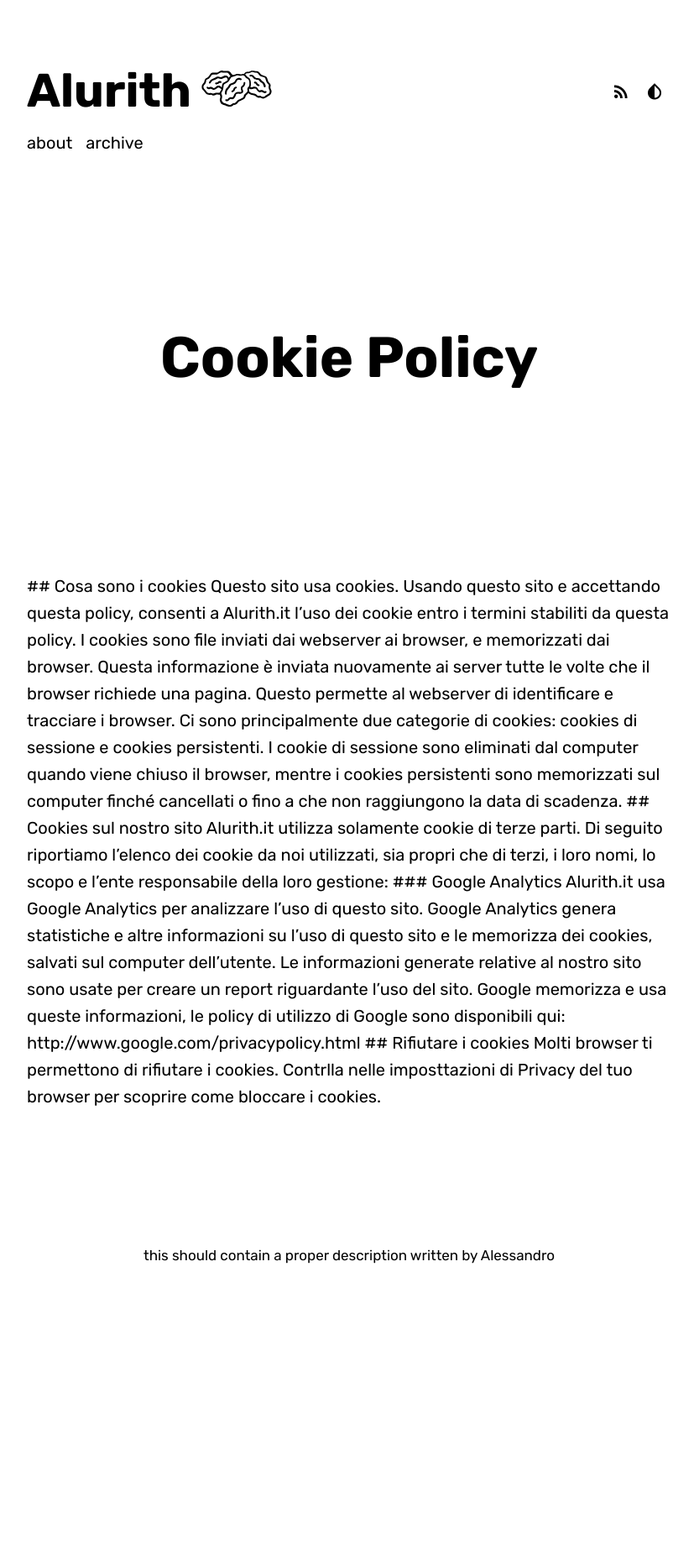
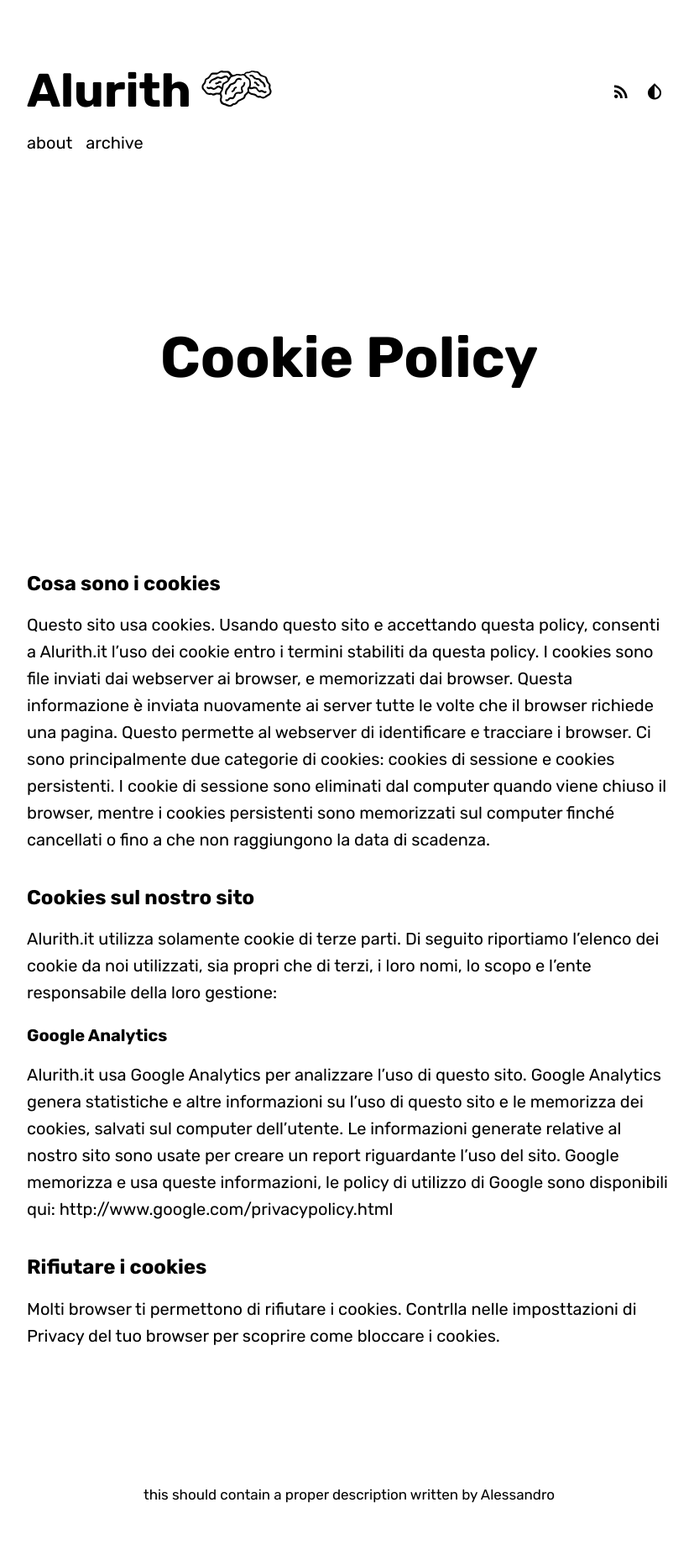
Before and after one commit to Alurith/alurith.github.io, a Jekyll site: the page built from cookie-policy.md, in a window 1280 px wide. Shown: the whole page at 84% size, without its empty margins (224-1051 px from the left). Built offline with Jekyll 4.4.1, drawn with Linux system fonts in a browser that asks for light colours; some web fonts are replaced; comment, search, counter and statistics services are not loaded; before the commit the page ends 1573 px from its top, so only the background shows below that.

Commit message:
missing markdown

```diff
--- a/cookie-policy.md
+++ b/cookie-policy.md
@@ -6,7 +6,7 @@ permalink: /cookie-policy/
 ---
 
 
-<div class="page">
+<div class="page" markdown="1">
 
 {% include page/title.html title=page.title subtitle=page_subtitle %}
 
```
